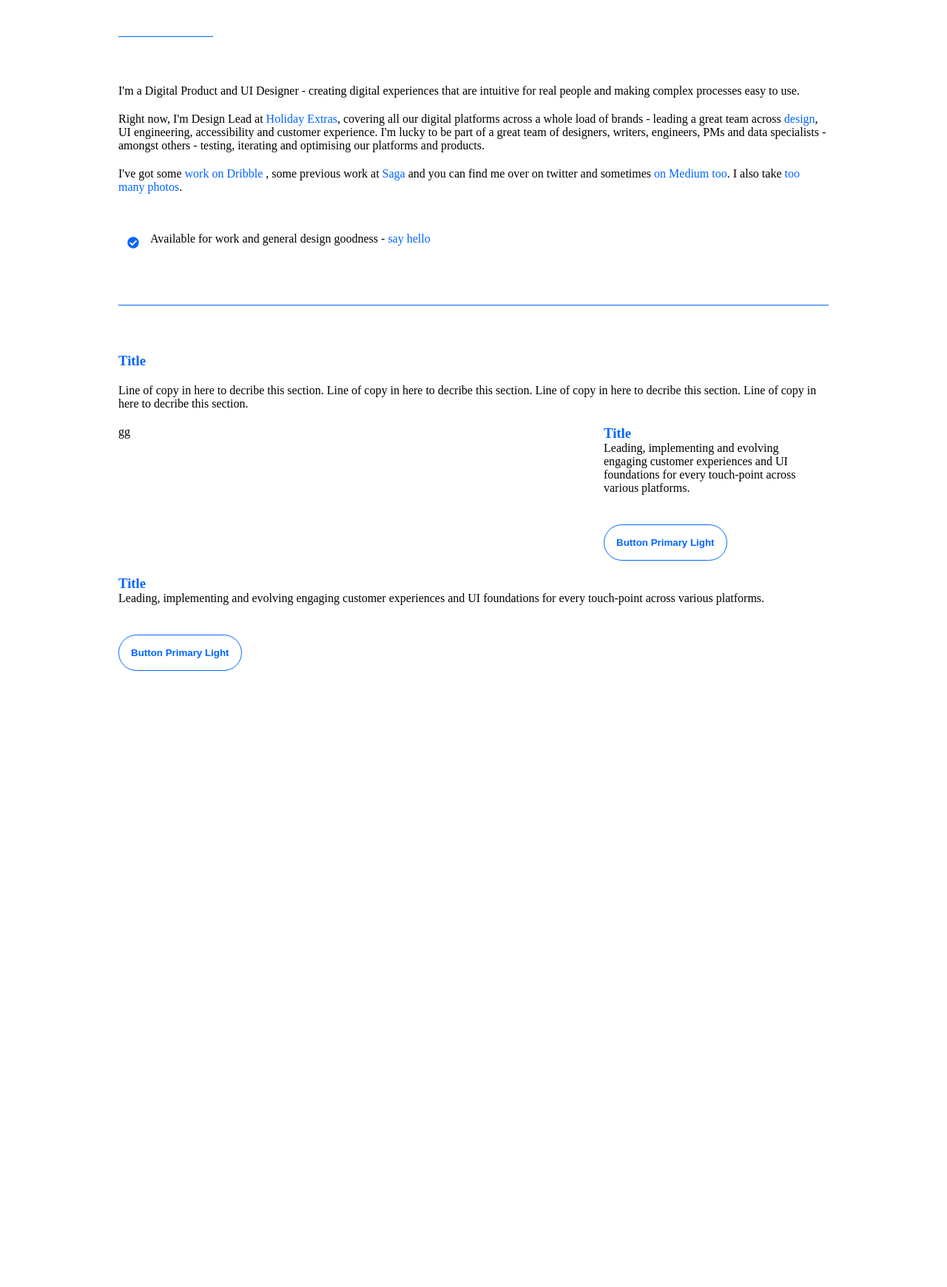
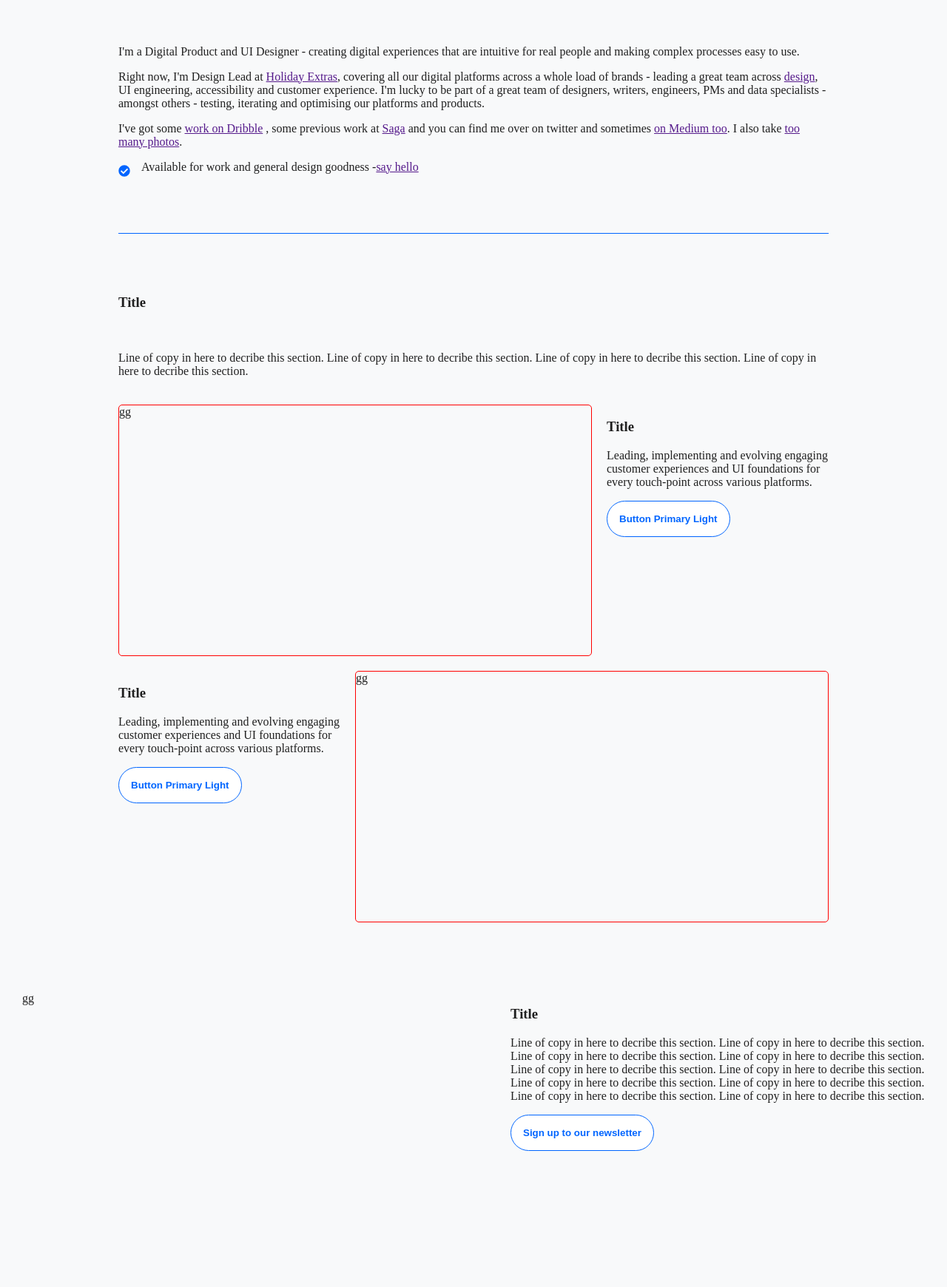
Before and after one commit to szaffy/html-css, a plain HTML site: page index.html in a window 1280 px wide. Shown: the part 245-1985 px from the top of the page at 74% size. Before the commit the page ends 1152 px from the top, so only its background shows below. Drawn offline with Linux system fonts and the light colour scheme; a web font is replaced by a local one.

Commit message:
trying to use grid system instead of padding

```diff
--- a/index.html
+++ b/index.html
@@ -11,16 +11,21 @@
     <title>UI Design</title>
   </head>
   <body>
+
     <nav>
       <h1>Zsofia Kiss</h1>
     </nav>
-    <main>
-      <h2>
-        Hello.<br />
-        My name is Zsofia.
-      </h2>
+
+    <main class ="page">
+      <div class ="container">
+        <h2>Hello.<br />
+          My name is Zsofia.</h2>
+      </div>
+      <div class = "container">
         <div class="divider divider-s"></div>
-      <div class="container">
+      </div>
+      <section class="container"></div>
+        <div>
             <p>
               I'm a Digital Product and UI Designer - creating digital experiences
               that are intuitive for real people and making complex processes easy
@@ -40,25 +45,23 @@
               <a href="">on Medium too</a>. I also take
               <a href="">too many photos</a>.
             </p>
-
             <div class="callout">
-          <p>
-            Available for work and general design goodness -
-            <a href="">say hello</a>
-          </p>
+              <p>Available for work and general design goodness -<a href="">say hello</a></p>
             </div>
         </div>
+      </section>
+      <div class ="container">
         <div class="divider"></div>
-      <div class="container2">
+      </div>
+      <section class = "container">
         <h3>Title</h3>
-        <p>
-          Line of copy in here to decribe this section. Line of copy in here to
+        <p>Line of copy in here to decribe this section. Line of copy in here to
           decribe this section. Line of copy in here to decribe this section.
-          Line of copy in here to decribe this section.
-        </p>
-        <div class="container3">
-          <div>gg</div>
-          <div class="padding">
+          Line of copy in here to decribe this section.</p>
+
+        <div class = "layout">
+          <div class="box round-corner">gg</div>
+          <div>
             <h3>Title</h3>
             <p>
               Leading, implementing and evolving engaging customer experiences
@@ -67,6 +70,8 @@
             <button class="button">Button Primary Light</button>
           </div>
         </div>
+
+        <div class = "layout">
           <div>
             <h3>Title</h3>
             <p>
@@ -75,7 +80,42 @@
             </p>
             <button class="button">Button Primary Light</button>
           </div>
+          <div class="box round-corner">gg</div>
         </div>
+
+      </section>
+      <section class="container fullscreen">
+        <div class = "layout">
+          <div class = "box">gg</div>
+          <div>
+              <h3>Title</h3>
+              <p>
+                Line of copy in here to decribe this section. Line of copy in here to decribe this section. Line of copy in here to decribe this section.
+                Line of copy in here to decribe this section. Line of copy in here to decribe this section. Line of copy in here to decribe this section.
+                Line of copy in here to decribe this section. Line of copy in here to decribe this section. Line of copy in here to decribe this section.
+                Line of copy in here to decribe this section.</p>
+              <button class = "button">Sign up to our newsletter</button>
+          </div>
+        </div>
+        </section>
+
+        <section class = "container">
+          <h3>Title</h3>
+          <p>Line of copy in here to decribe this section. Line of copy in here to decribe this section. Line of copy in here to decribe this section.
+            Line of copy in here to decribe this section. Line of copy in here to decribe this section.</p>
+          <div class = "layout">
+            <div class = "box2 round-corner">box</div>
+            <div>
+              <h4>Title</h4>
+              <h5>Subhead in here</h5>
+              <p>Leading, implementing and evolving engaging customer experiences and UI foundations for every touch-point across various platforms.
+                Leading, implementing and evolving engaging customer experiences and UI foundations for every touch-point across various platforms.
+                Leading, implementing and evolving engaging customer experiences and UI foundations for every touch-point across various platforms.</p>
+            </div>
+        </div>
+
+
+        </section>
     </main>
   </body>
 </html>
--- a/styles.css
+++ b/styles.css
@@ -1,8 +1,13 @@
 :root {
+  /*GRID*/
+  --grid-column-count: 1;
+  --grid-gap: 0.5rem;
+
   /*COLOR*/
   --color-blue: #0065ff;
   --color-white: #f8f9fa;
   --color-black: #202020;
+
   --color-background: var(--color-white);
   --color-foreground: var(--color-black);
   /*--color-link--visited:;*/
@@ -21,35 +26,83 @@
 }
 
 * {
-  margin: 0;
+  box-sizing: border-box;
 }
 
-html,
-body {
-  height: 100%;
+.theme {
+  background-color: var(--color-background);
+  color: var(--color-foreground);
 }
 
+/*.them--dark {
+
+}*/
+
 body {
+  margin: 0;
+  color: var(--color-foreground);
+  background-color: var(--color-background);
   font-family: var(--font-family-default);
   font-size: var(--font-size-default);
 }
 
-main {
-  margin: auto;
-  max-width: 960px;
-  padding: 0 20px;
+.page {
+  display: grid;
+  gap: var(--whitespace-xl);
 }
 
 .container {
   display: grid;
-  row-gap: var(--whitespace-m);
+  grid-template-columns:1fr 960px 1fr;
+  gap: var(--whitespace-m);
 }
 
-h1,
+/* Place everything in 960px place */
+.container > * {
+    grid-column: 2;
+}
+
+.container.fullscreen  > * {
+  margin:30px;
+  grid-column: span 3;
+}
+
+.round-corner {
+  border:1px solid red;
+  border-radius: 5px;
+}
+
+.layout {
+  display: grid;
+  grid-template-columns: 1fr 1fr;
+  gap:var(--whitespace-m);
+}
+
+.flex {
+  display: flex;
+}
+
+.box {
+  width: 640px;
+  height: 340px;
+}
+
+.box2 {
+  width: 240px;
+  height: 140px;
+}
+
+ /* .item-left {
+  grid-column: 1 / span 2;
+}
+
+ .item-right {
+  grid-column: 2 / span 3;
+}  */
+/*h1,
 .h1 {
   color: var(--color-black);
   font-size: var(--font-size-h);
-  padding-left: 20%;
 }
 
 h2,
@@ -57,40 +110,34 @@ h2,
   color: var(--color-blue);
   font-family: var(--font-size-h2);
   font-size: var(--font-size-h2);
-  padding-top: var(--whitespace-xl);
 }
 
 h3,
 h3 {
   color: var(--color-blue);
-}
+}*/
 
-a {
+/*a {
   text-decoration: none;
   color: var(--color-blue);
-}
+}*/
 
 nav {
-  display: flex;
+  /*display: flex;
   align-items: center;
-  height: 4.5rem;
-  background-color: var(--color-background);
+  height: 4.5rem;*/
   box-shadow: 0px 24px 64px rgba(0, 0, 0, 0.15);
 }
 
 .divider {
-  border-top: 1px solid var(--color-blue);
-  margin-block: var(--whitespace-xl);
+  border: 1px solid var(--color-blue);
+  border-top:0px;
 }
 
 .divider-s {
-  width: 8rem;
+  width: 10%
 }
 
-.callout {
-  margin-top: var(--whitespace-m);
-  padding: 0.75rem;
-}
 .callout p:before {
   content: "";
   background-image: url("vector.svg");
@@ -100,26 +147,11 @@ nav {
   margin: 6px 15px 0 0;
 }
 
-.container2 {
-  display: grid;
-  gap: var(--whitespace-m);
-}
-
-.container3 {
-  display: grid;
-  grid-template-columns: 2fr 1fr;
-}
-
 .button {
   color: var(--color-blue);
   background-color: white;
+  font-weight: bold;
   border: 1px solid var(--color-blue);
   border-radius: 25px;
-  margin-top: var(--whitespace-l);
   padding: 1rem;
-  font-weight: bold;
 }
-
-.padding {
-  padding: 0 1rem 0 1rem;
-}
```
Lines whose indentation alone changed are shown as unchanged.
